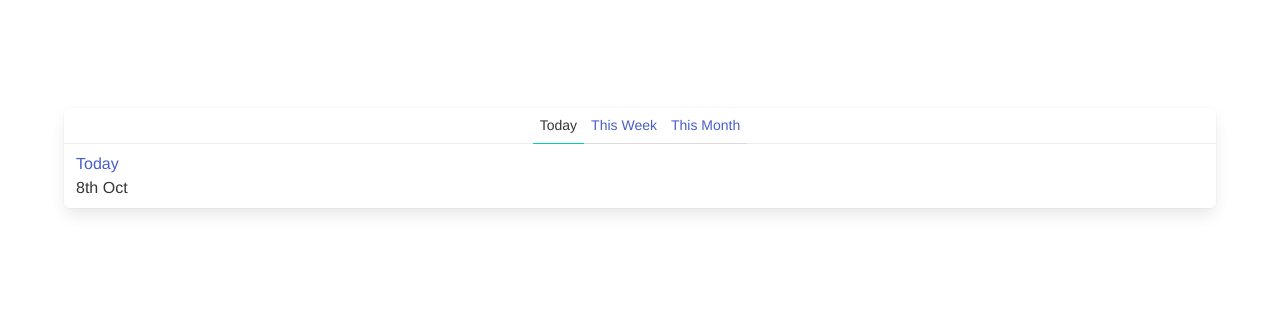
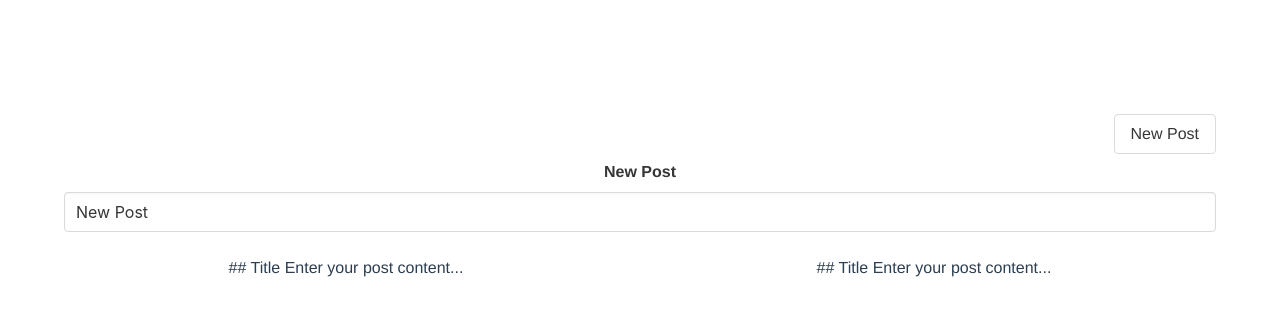
Before and after one commit to ZahidHasan24/vue-composition-project, a Vue app: page /posts/new in a window 1280 px wide. Shown: the top 314 px of the page. Built offline with nearby package versions, Linux system fonts and the light colour scheme.

Commit message:
added vue router with new post and post writer component

```diff
--- a/package.json
+++ b/package.json
@@ -11,7 +11,8 @@
     "@types/moment": "^2.13.0",
     "axios": "^0.22.0",
     "moment": "^2.13.0",
-    "vue": "^3.0.0"
+    "vue": "^3.0.0",
+    "vue-router": "^4.0.8"
   },
   "devDependencies": {
     "@types/jest": "^24.0.19",
--- a/src/App.vue
+++ b/src/App.vue
@@ -1,29 +1,21 @@
 <template>
   <section class="section">
     <div class="container">
-      <suspense>
-        <template #default>
-          <Timeline />
-        </template>
-        <template #fallback>
-          <Spinner />
-        </template>
-      </suspense>
+      <Navbar />
+      <router-view />
     </div>
   </section>
 </template>
 
 <script lang="ts">
 import { defineComponent } from "vue";
-import Timeline from "@/components/Timeline.vue";
-import Spinner from "@/components/Spinner.vue";
+import Navbar from '@/components/Nabvar.vue';
 
 export default defineComponent({
   name: "App",
   components: {
-    Timeline,
-    Spinner,
-  },
+    Navbar
+  }
 });
 </script>
 
--- /dev/null
+++ b/src/components/Home.vue
@@ -0,0 +1,24 @@
+<template>
+  <suspense>
+    <template #default>
+      <Timeline />
+    </template>
+    <template #fallback>
+      <Spinner />
+    </template>
+  </suspense>
+</template>
+
+<script lang="ts">
+import { defineComponent } from "vue";
+import Timeline from "@/components/Timeline.vue";
+import Spinner from "@/components/Spinner.vue";
+
+export default defineComponent({
+  name: "Home",
+  components: {
+    Timeline,
+    Spinner,
+  },
+});
+</script>
--- /dev/null
+++ b/src/components/Nabvar.vue
@@ -0,0 +1,9 @@
+<template>
+  <div class="navbar">
+    <div class="navbar-end">
+      <div class="buttons">
+        <router-link class="button" to="/posts/new">New Post</router-link>
+      </div>
+    </div>
+  </div>
+</template>
--- /dev/null
+++ b/src/components/NewPost.vue
@@ -0,0 +1,27 @@
+<template>
+  <post-writer :post="newPost" />
+</template>
+
+<script lang="ts">
+import { defineComponent } from "vue";
+import PostWriter from "@/components/PostWriter.vue";
+import { Post } from "@/data";
+import moment from "moment";
+
+export default defineComponent({
+  name: "NewPost",
+  components: {
+    PostWriter,
+  },
+  setup() {
+    const newPost: Post = {
+      id: "-1",
+      title: "New Post",
+      created: moment(),
+    };
+    return {
+      newPost,
+    };
+  },
+});
+</script>
--- /dev/null
+++ b/src/components/PostWriter.vue
@@ -0,0 +1,59 @@
+<template>
+  <div class="columns">
+    <div class="column">
+      <div class="field">
+        <div class="label">New Post</div>
+        <input type="text" class="input" v-model="title" />
+      </div>
+    </div>
+  </div>
+  <div class="columns">
+    <div class="column">
+      <div contenteditable ref="contentEditable" @input="handleInput" />
+    </div>
+    <div class="column">
+      {{ content }}
+    </div>
+  </div>
+</template>
+
+<script lang="ts">
+import { defineComponent, onMounted, ref } from "vue";
+import { Post } from "@/data";
+
+export default defineComponent({
+  name: "PostWriter",
+  props: {
+    post: {
+      type: Object as () => Post,
+      required: true,
+    },
+  },
+  setup(props) {
+    const title = ref(props.post.title);
+    const content = ref("## Title\nEnter your post content...");
+    const contentEditable = ref<HTMLDivElement | null>(null);
+
+    onMounted(() => {
+      if (!contentEditable.value) {
+        throw Error("This should never happen");
+      }
+      contentEditable.value.textContent = content.value;
+    });
+
+    const handleInput = () => {
+      if (!contentEditable.value) {
+        throw Error("This should never happen");
+      }
+      content.value = contentEditable.value.textContent || "";
+    };
+
+    return {
+      title,
+      content,
+      contentEditable,
+      handleInput,
+    };
+  },
+});
+</script>
--- a/src/components/Timeline.vue
+++ b/src/components/Timeline.vue
@@ -29,7 +29,7 @@ export default defineComponent({
     TimelinePost,
   },
   async setup() {
-    const periods = ["Today", "This Week", "This Month"];
+    const periods: Period[] = ["Today", "This Week", "This Month"];
     const currentPeriod = ref<Period>("Today");
     const store = useStore();
 
--- a/src/main.ts
+++ b/src/main.ts
@@ -1,6 +1,7 @@
 import { createApp } from "vue";
 import App from "./App.vue";
 import axios from "axios";
+import { router } from "@/router";
 import { today, thisWeek, thisMonth, Post } from "@/data";
 
 function delay() {
@@ -19,4 +20,6 @@ axios.get = async (url: string) => {
   }
 };
 
-createApp(App).mount("#app");
+createApp(App)
+  .use(router)
+  .mount("#app");
--- /dev/null
+++ b/src/router.ts
@@ -0,0 +1,18 @@
+import { createRouter, createWebHistory } from "vue-router";
+
+import Home from "@/components/Home.vue";
+import NewPost from "@/components/NewPost.vue";
+
+export const router = createRouter({
+  history: createWebHistory(),
+  routes: [
+    {
+      path: "/",
+      component: Home,
+    },
+    {
+      path: "/posts/new",
+      component: NewPost,
+    },
+  ],
+});
```
